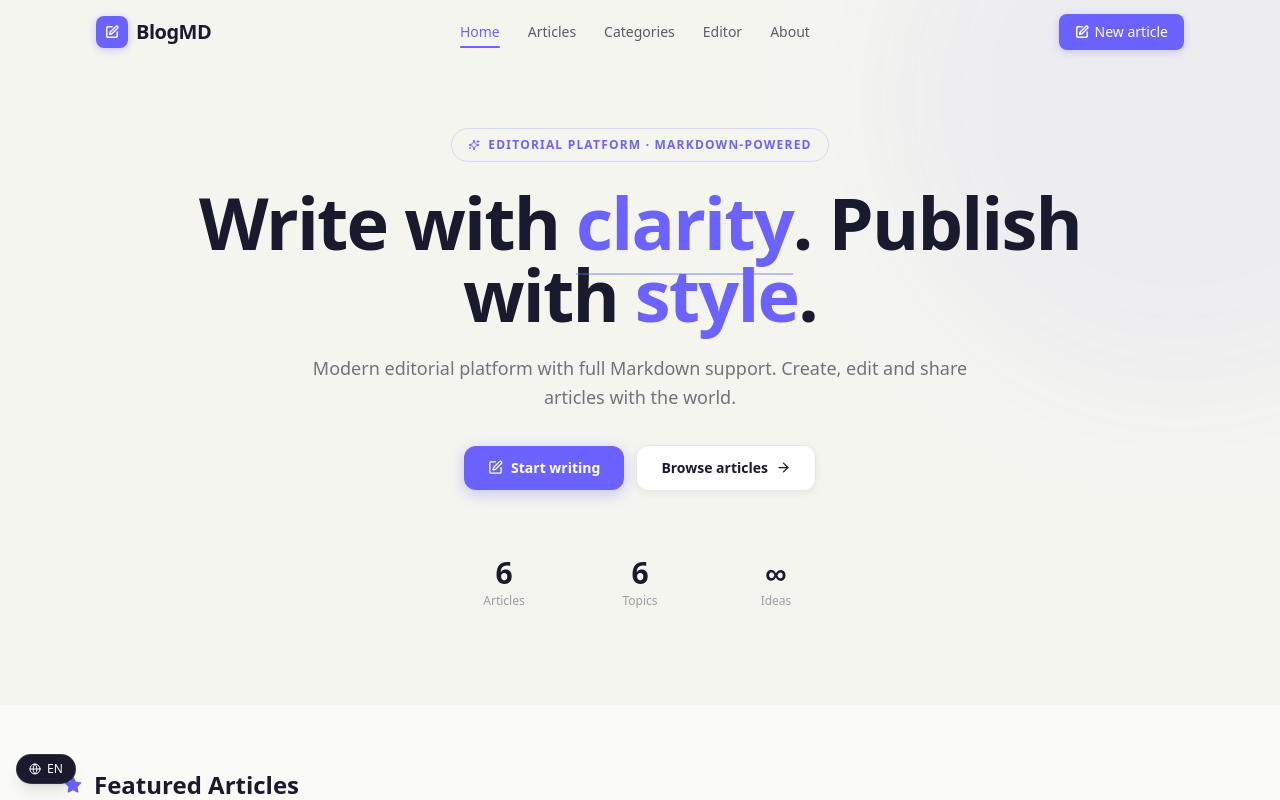
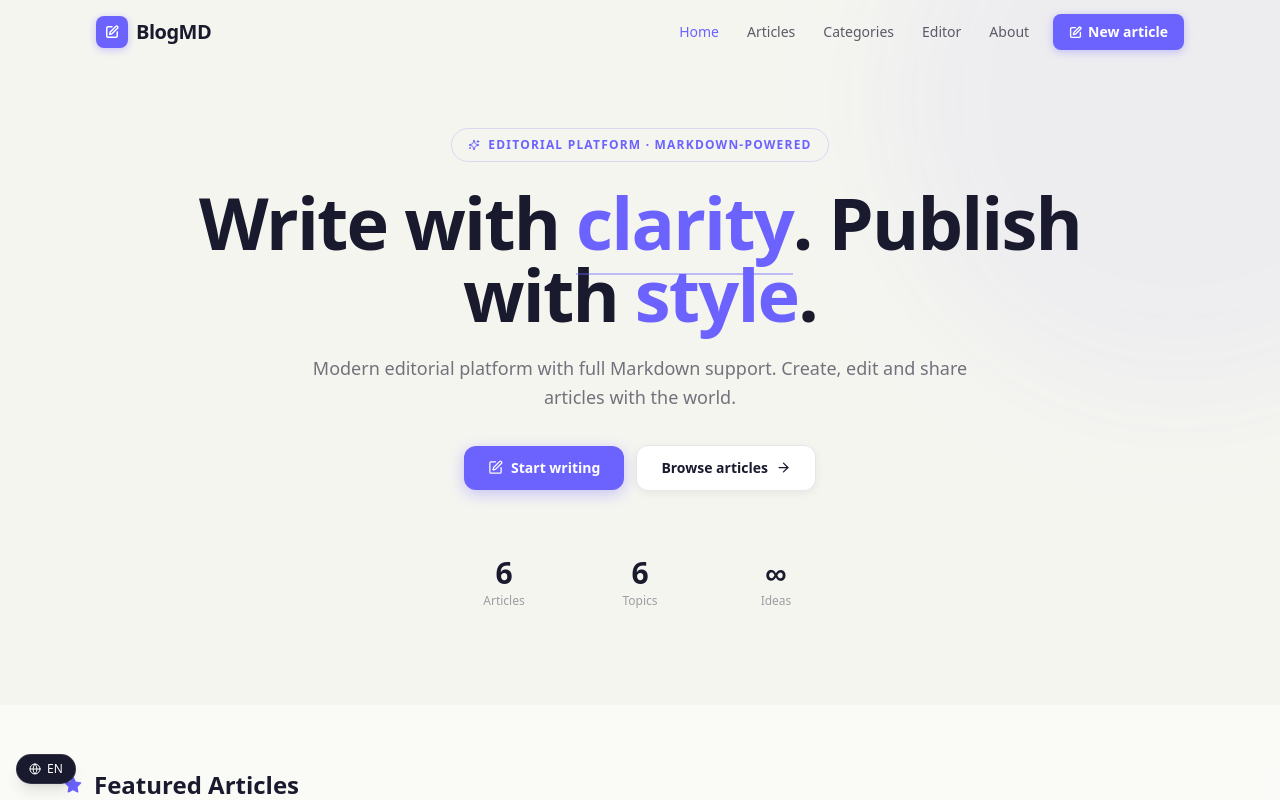
Before and after one commit to ranaasad01/atomic-crea-una-plataforma-de-blogs-con-soporte-237c816b, a Next.js app: page / in a window 1280 px wide. Shown: the top 800 px of the page. Built offline with nearby package versions, Linux system fonts and the light colour scheme; a web font is replaced by a local one.

Commit message:
feat: User is reporting that a previously requested change was not applied, but the specific change is unclear from the messag

```diff
--- a/components/Navbar.tsx
+++ b/components/Navbar.tsx
@@ -1,6 +1,6 @@
 "use client";
 
-import { useState, useEffect } from "react";
+import { useEffect, useState } from "react";
 import Link from "next/link";
 import { usePathname } from "next/navigation";
 import { motion, AnimatePresence } from "framer-motion";
@@ -47,12 +47,16 @@ export default function Navbar() {
     <header
       className={`fixed top-0 left-0 right-0 z-50 transition-all duration-300 ${
         scrolled
-          ? "bg-[#f5f5f0]/95 backdrop-blur-md shadow-[0_1px_2px_rgba(0,0,0,0.04),0_4px_16px_-4px_rgba(0,0,0,0.08)] border-b border-black/5"
+          ? "bg-[#f5f5f0]/95 dark:bg-[#0d0d1a]/95 backdrop-blur-md shadow-[0_1px_2px_rgba(0,0,0,0.04),0_4px_16px_-4px_rgba(0,0,0,0.08)] border-b border-black/5 dark:border-white/5"
           : "bg-transparent"
       }`}
-    >
-      <nav className="max-w-6xl mx-auto px-4 sm:px-6 lg:px-8">
-        <div className="flex items-center justify-between h-16">
+      data-atomic-id="aft31a8">
+      <nav
+        className="max-w-6xl mx-auto px-4 sm:px-6 lg:px-8"
+        data-atomic-id="abn8cyn">
+        <div
+          className="flex items-center justify-between h-16"
+          data-atomic-id="a1sn6r0g">
           {/* Logo */}
           <Link
             href="/"
@@ -63,17 +67,23 @@ export default function Navbar() {
               whileTap={{ scale: 0.97 }}
               className="flex items-center gap-2"
             >
-              <div className="w-8 h-8 rounded-lg bg-[#6c63ff] flex items-center justify-center shadow-[0_2px_8px_rgba(108,99,255,0.35)]">
+              <div
+                className="w-8 h-8 rounded-lg bg-[#6c63ff] flex items-center justify-center shadow-[0_2px_8px_rgba(108,99,255,0.35)]"
+                data-atomic-id="a1i2vbaj">
                 <Edit size={14} className="text-white" strokeWidth={2.5} />
               </div>
-              <span className="font-playfair font-bold text-xl text-[#1a1a2e] tracking-tight">
+              <span
+                className="font-playfair font-bold text-xl text-[#1a1a2e] dark:text-[#e2e8f0] tracking-tight"
+                data-atomic-id="aa5targ">
                 {APP_NAME}
               </span>
             </motion.div>
           </Link>
 
           {/* Desktop nav */}
-          <div className="hidden md:flex items-center gap-1">
+          <div
+            className="hidden md:flex items-center gap-1"
+            data-atomic-id="awzmkjt">
             {navLinks.map((link) => {
               const isHome = link.href === "/";
               const isActive =
@@ -87,41 +97,69 @@ export default function Navbar() {
                   className={`relative px-3 py-2 text-sm font-medium rounded-lg transition-all duration-200 focus-visible:outline-none focus-visible:ring-2 focus-visible:ring-[#6c63ff] ${
                     isActive
                       ? "text-[#6c63ff]"
-                      : "text-[#1a1a2e]/70 hover:text-[#1a1a2e] hover:bg-black/5"
+                      : "text-[#1a1a2e]/70 dark:text-[#e2e8f0]/70 hover:text-[#1a1a2e] dark:hover:text-[#e2e8f0] hover:bg-black/5 dark:hover:bg-white/5"
                   }`}
                 >
                   {link.label}
                   {isActive && (
                     <motion.span
                       layoutId="nav-indicator"
-                      className="absolute bottom-0.5 left-3 right-3 h-0.5 bg-[#6c63ff] rounded-full"
+                      className="absolute inset-0 rounded-lg bg-[#6c63ff]/8"
+                      transition={{ type: "spring", bounce: 0.2, duration: 0.4 }}
                     />
                   )}
                 </Link>
               );
             })}
-          </div>
 
-          {/* CTA + Mobile toggle */}
-          <div className="flex items-center gap-3">
+            {/* CTA */}
+            <motion.div
+              whileHover={{ scale: 1.03 }}
+              whileTap={{ scale: 0.97 }}
+              className="ml-2"
+            >
               <Link
                 href={getHref(navCTA.href)}
                 onClick={(e) => handleAnchorClick(e, navCTA.href)}
-              className="hidden md:inline-flex items-center gap-1.5 px-4 py-2 rounded-lg bg-[#6c63ff] text-white text-sm font-medium shadow-[0_2px_8px_rgba(108,99,255,0.3)] hover:bg-[#5a52e0] hover:shadow-[0_4px_16px_rgba(108,99,255,0.4)] transition-all duration-200 focus-visible:outline-none focus-visible:ring-2 focus-visible:ring-[#6c63ff] focus-visible:ring-offset-2"
+                className="inline-flex items-center gap-1.5 px-4 py-2 text-sm font-semibold rounded-lg bg-[#6c63ff] text-white shadow-[0_2px_8px_rgba(108,99,255,0.35)] hover:bg-[#5a52e0] transition-colors focus-visible:outline-none focus-visible:ring-2 focus-visible:ring-[#6c63ff] focus-visible:ring-offset-2"
               >
-              <Edit size={14} strokeWidth={2.5} />
+                <Edit size={13} strokeWidth={2.5} />
                 {navCTA.label}
               </Link>
+            </motion.div>
+          </div>
 
-            <motion.button
-              whileTap={{ scale: 0.93 }}
+          {/* Mobile menu button */}
+          <button
             onClick={() => setIsOpen((v) => !v)}
-              className="md:hidden p-2 rounded-lg text-[#1a1a2e]/70 hover:text-[#1a1a2e] hover:bg-black/5 transition-colors focus-visible:outline-none focus-visible:ring-2 focus-visible:ring-[#6c63ff]"
-              aria-label={isOpen ? "Cerrar menú" : "Abrir menú"}
+            aria-label={isOpen ? "Close menu" : "Open menu"}
+            aria-expanded={isOpen}
+            className="md:hidden w-9 h-9 flex items-center justify-center rounded-lg text-[#1a1a2e]/70 dark:text-[#e2e8f0]/70 hover:bg-black/5 dark:hover:bg-white/5 transition-colors focus-visible:outline-none focus-visible:ring-2 focus-visible:ring-[#6c63ff]"
           >
-              {isOpen ? <X size={20} /> : <Menu size={20} />}
-            </motion.button>
-          </div>
+            <AnimatePresence mode="wait" initial={false}>
+              {isOpen ? (
+                <motion.span
+                  key="close"
+                  initial={{ rotate: -45, opacity: 0 }}
+                  animate={{ rotate: 0, opacity: 1 }}
+                  exit={{ rotate: 45, opacity: 0 }}
+                  transition={{ duration: 0.15 }}
+                >
+                  <X size={18} />
+                </motion.span>
+              ) : (
+                <motion.span
+                  key="menu"
+                  initial={{ rotate: 45, opacity: 0 }}
+                  animate={{ rotate: 0, opacity: 1 }}
+                  exit={{ rotate: -45, opacity: 0 }}
+                  transition={{ duration: 0.15 }}
+                >
+                  <Menu size={18} />
+                </motion.span>
+              )}
+            </AnimatePresence>
+          </button>
         </div>
       </nav>
 
@@ -129,34 +167,44 @@ export default function Navbar() {
       <AnimatePresence>
         {isOpen && (
           <motion.div
-            initial={{ opacity: 0, height: 0 }}
-            animate={{ opacity: 1, height: "auto" }}
-            exit={{ opacity: 0, height: 0 }}
-            transition={{ duration: 0.25, ease: "easeOut" }}
-            className="md:hidden overflow-hidden bg-[#f5f5f0]/98 backdrop-blur-md border-b border-black/5"
+            key="mobile-menu"
+            initial={{ opacity: 0, y: -8 }}
+            animate={{ opacity: 1, y: 0 }}
+            exit={{ opacity: 0, y: -8 }}
+            transition={{ duration: 0.2 }}
+            className="md:hidden bg-[#f5f5f0]/98 dark:bg-[#0d0d1a]/98 backdrop-blur-md border-b border-black/5 dark:border-white/5"
           >
-            <div className="max-w-6xl mx-auto px-4 py-3 flex flex-col gap-1">
-              {navLinks.map((link) => (
+            <nav className="max-w-6xl mx-auto px-4 sm:px-6 py-4 flex flex-col gap-1">
+              {navLinks.map((link) => {
+                const isHome = link.href === "/";
+                const isActive = isHome ? pathname === "/" : false;
+
+                return (
                   <Link
                     key={link.href}
                     href={getHref(link.href)}
                     onClick={(e) => handleAnchorClick(e, link.href)}
-                  className="px-3 py-2.5 text-sm font-medium text-[#1a1a2e]/80 hover:text-[#1a1a2e] hover:bg-black/5 rounded-lg transition-colors focus-visible:outline-none focus-visible:ring-2 focus-visible:ring-[#6c63ff]"
+                    className={`px-3 py-2.5 text-sm font-medium rounded-lg transition-colors ${
+                      isActive
+                        ? "text-[#6c63ff] bg-[#6c63ff]/8"
+                        : "text-[#1a1a2e]/70 dark:text-[#e2e8f0]/70 hover:text-[#1a1a2e] dark:hover:text-[#e2e8f0] hover:bg-black/5 dark:hover:bg-white/5"
+                    }`}
                   >
                     {link.label}
                   </Link>
-              ))}
-              <div className="pt-2 pb-1 border-t border-black/5 mt-1">
+                );
+              })}
+              <div className="pt-2 mt-1 border-t border-black/5 dark:border-white/5">
                 <Link
                   href={getHref(navCTA.href)}
                   onClick={(e) => handleAnchorClick(e, navCTA.href)}
-                  className="flex items-center justify-center gap-1.5 w-full px-4 py-2.5 rounded-lg bg-[#6c63ff] text-white text-sm font-medium shadow-[0_2px_8px_rgba(108,99,255,0.3)] hover:bg-[#5a52e0] transition-all duration-200 focus-visible:outline-none focus-visible:ring-2 focus-visible:ring-[#6c63ff]"
+                  className="flex items-center gap-1.5 px-3 py-2.5 text-sm font-semibold rounded-lg bg-[#6c63ff] text-white shadow-[0_2px_8px_rgba(108,99,255,0.3)] hover:bg-[#5a52e0] transition-colors"
                 >
-                  <Edit size={14} strokeWidth={2.5} />
+                  <Edit size={13} strokeWidth={2.5} />
                   {navCTA.label}
                 </Link>
               </div>
-            </div>
+            </nav>
           </motion.div>
         )}
       </AnimatePresence>
```
Lines whose indentation alone changed are shown as unchanged.
